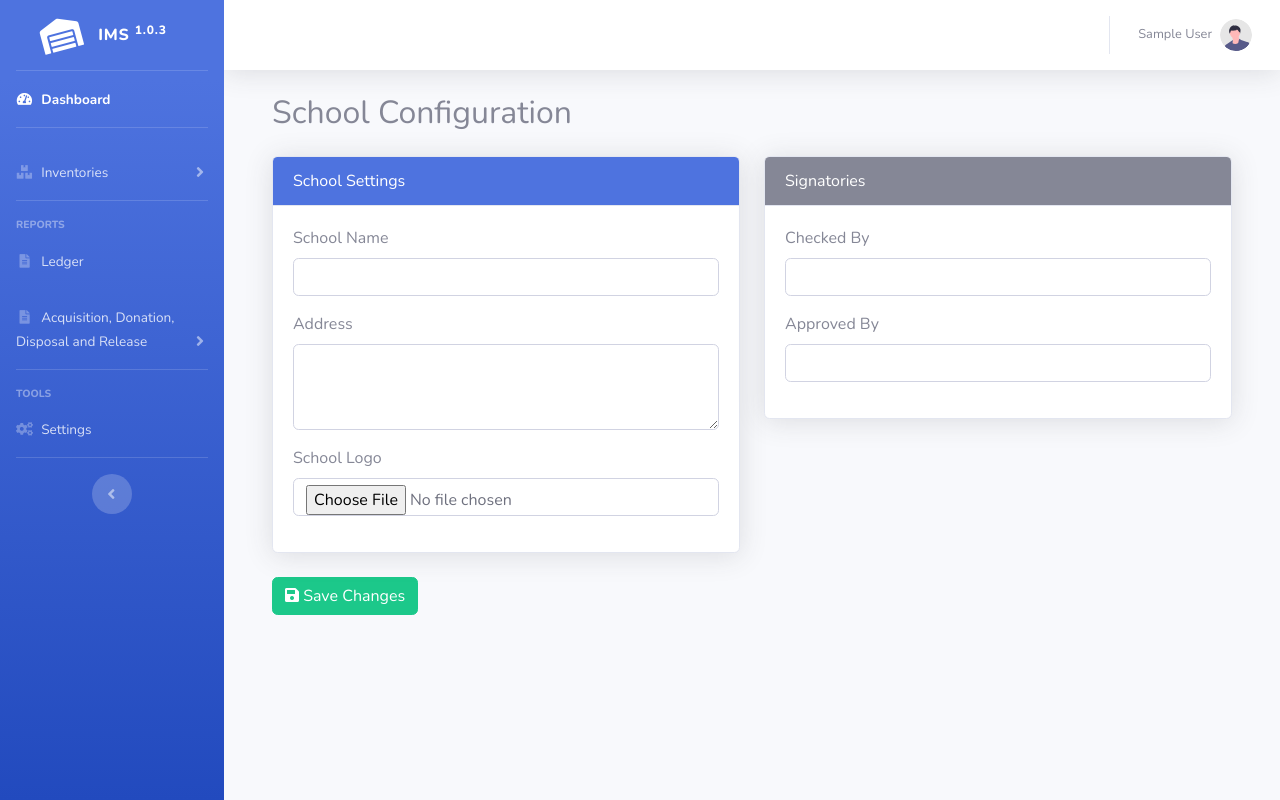
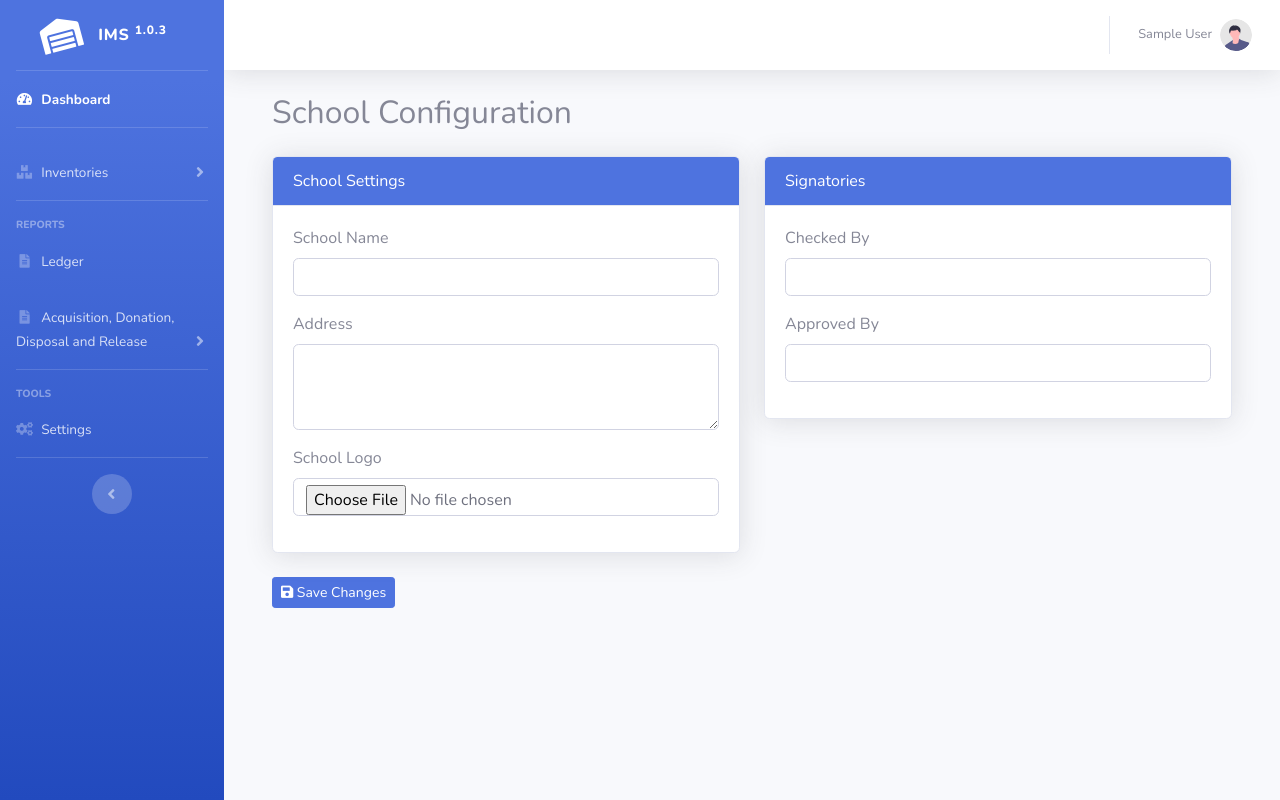
Before and after one commit to gylepatrick/IMS, a CodeIgniter app: page /database/settings in a window 1280 px wide. Run offline with CodeIgniter, Linux system fonts and the light colour scheme; the visitor is signed in with stand-in values (Sample User, id 1); data that the repository does not hold is empty; some libraries are stand-ins or nearby versions.

Commit message:
08/05/2025 - 2:45PM

```diff
--- a/application/views/medicine/index.php
+++ b/application/views/medicine/index.php
@@ -98,7 +98,7 @@
                     </span>
                 </td>
                         <td>
-                           <button class="btn btn-warning btn-sm updateBtn"
+                           <button class="btn btn-secondary m-2 btn-sm updateBtn"
                               data-id="<?= $t->id ?>"
                               data-item_code="<?= $t->item_code ?>"
                               data-quantity="<?= $t->quantity ?>"
@@ -112,7 +112,7 @@
                               </svg>
                            </button>
 
-                                  <button class="btn btn-danger btn-sm deleteBtn" data-id="<?= $t->id ?>" data-type="<?= $t->type ?>" data-item_code="<?= $t->item_code ?>" data-batch="<?= $t->batch_number ?>" data-quantity="<?= $t->quantity ?>">
+                                  <button class="btn btn-primary m-2 btn-sm deleteBtn" data-id="<?= $t->id ?>" data-type="<?= $t->type ?>" data-item_code="<?= $t->item_code ?>" data-batch="<?= $t->batch_number ?>" data-quantity="<?= $t->quantity ?>">
                                   <svg xmlns="http://www.w3.org/2000/svg" width="16" height="16" fill="currentColor" class="bi bi-trash-fill" viewBox="0 0 16 16">
                                     <path d="M2.5 1a1 1 0 0 0-1 1v1a1 1 0 0 0 1 1H3v9a2 2 0 0 0 2 2h6a2 2 0 0 0 2-2V4h.5a1 1 0 0 0 1-1V2a1 1 0 0 0-1-1H10a1 1 0 0 0-1-1H7a1 1 0 0 0-1 1zm3 4a.5.5 0 0 1 .5.5v7a.5.5 0 0 1-1 0v-7a.5.5 0 0 1 .5-.5M8 5a.5.5 0 0 1 .5.5v7a.5.5 0 0 1-1 0v-7A.5.5 0 0 1 8 5m3 .5v7a.5.5 0 0 1-1 0v-7a.5.5 0 0 1 1 0"/>
                                     </svg>
--- a/application/views/office/index.php
+++ b/application/views/office/index.php
@@ -87,7 +87,7 @@
                     </span>
                 </td>
                 <td>
-                <button class="btn btn-warning btn-sm updateBtn"
+                <button class="btn btn-secondary btn-sm updateBtn m-2"
                               data-id="<?= $t->id ?>"
                               data-item_code="<?= $t->item_code ?>"
                               data-quantity="<?= $t->quantity ?>"
@@ -101,7 +101,7 @@
                               </svg>
                            </button>
 
-                                  <button class="btn btn-danger btn-sm deleteBtn" data-id="<?= $t->id ?>" data-type="<?= $t->type ?>" data-item_code="<?= $t->item_code ?>" data-batch="<?= $t->batch_number ?>" data-quantity="<?= $t->quantity ?>">
+                                  <button class="btn btn-primary m-2 btn-sm deleteBtn" data-id="<?= $t->id ?>" data-type="<?= $t->type ?>" data-item_code="<?= $t->item_code ?>" data-batch="<?= $t->batch_number ?>" data-quantity="<?= $t->quantity ?>">
                                   <svg xmlns="http://www.w3.org/2000/svg" width="16" height="16" fill="currentColor" class="bi bi-trash-fill" viewBox="0 0 16 16">
                                     <path d="M2.5 1a1 1 0 0 0-1 1v1a1 1 0 0 0 1 1H3v9a2 2 0 0 0 2 2h6a2 2 0 0 0 2-2V4h.5a1 1 0 0 0 1-1V2a1 1 0 0 0-1-1H10a1 1 0 0 0-1-1H7a1 1 0 0 0-1 1zm3 4a.5.5 0 0 1 .5.5v7a.5.5 0 0 1-1 0v-7a.5.5 0 0 1 .5-.5M8 5a.5.5 0 0 1 .5.5v7a.5.5 0 0 1-1 0v-7A.5.5 0 0 1 8 5m3 .5v7a.5.5 0 0 1-1 0v-7a.5.5 0 0 1 1 0"/>
                                   </svg>
--- a/application/views/ppe/index.php
+++ b/application/views/ppe/index.php
@@ -95,7 +95,7 @@
                     </span>
                 </td>
                         <td>
-                           <button class="btn btn-warning btn-sm updateBtn"
+                           <button class="btn btn-secondary m-2 btn-sm updateBtn"
                               data-id="<?= $t->id ?>"
                               data-item_code="<?= $t->item_code ?>"
                               data-quantity="<?= $t->quantity ?>"
@@ -109,7 +109,7 @@
                               </svg>
                            </button>
 
-                                  <button class="btn btn-danger btn-sm deleteBtn" data-id="<?= $t->id ?>" data-type="<?= $t->type ?>" data-item_code="<?= $t->item_code ?>" data-batch="<?= $t->batch_number ?>" data-quantity="<?= $t->quantity ?>">
+                                  <button class="btn btn-primary m-2 btn-sm deleteBtn" data-id="<?= $t->id ?>" data-type="<?= $t->type ?>" data-item_code="<?= $t->item_code ?>" data-batch="<?= $t->batch_number ?>" data-quantity="<?= $t->quantity ?>">
                                   <svg xmlns="http://www.w3.org/2000/svg" width="16" height="16" fill="currentColor" class="bi bi-trash-fill" viewBox="0 0 16 16">
                                     <path d="M2.5 1a1 1 0 0 0-1 1v1a1 1 0 0 0 1 1H3v9a2 2 0 0 0 2 2h6a2 2 0 0 0 2-2V4h.5a1 1 0 0 0 1-1V2a1 1 0 0 0-1-1H10a1 1 0 0 0-1-1H7a1 1 0 0 0-1 1zm3 4a.5.5 0 0 1 .5.5v7a.5.5 0 0 1-1 0v-7a.5.5 0 0 1 .5-.5M8 5a.5.5 0 0 1 .5.5v7a.5.5 0 0 1-1 0v-7A.5.5 0 0 1 8 5m3 .5v7a.5.5 0 0 1-1 0v-7a.5.5 0 0 1 1 0"/>
                                     </svg>
--- a/application/views/settings_view.php
+++ b/application/views/settings_view.php
@@ -53,7 +53,7 @@
         <!-- Signatories Column -->
         <div class="col-md-6">
             <div class="card shadow mb-4">
-                <div class="card-header bg-secondary text-white">
+                <div class="card-header bg-primary text-white">
                     Signatories
                 </div>
                 <div class="card-body">
@@ -73,7 +73,7 @@
 
 
     <div class="text-end">
-    <button type="submit" class="btn btn-success mb-3">
+    <button type="submit" class="btn btn-primary btn-sm mb-3">
         <i class="fas fa-save me-2"></i> Save Changes
     </button>
 </div>
--- a/application/views/templates/footer.php
+++ b/application/views/templates/footer.php
@@ -15,8 +15,8 @@
                 </div>
                 <div class="modal-body">Select "Logout" below if you are ready to end your current session.</div>
                 <div class="modal-footer">
-                    <button class="btn btn-warning" type="button" data-dismiss="modal">Cancel</button>
-                    <a class="btn btn-danger" href="<?= base_url('logout') ?>">Logout</a>
+                    <button class="btn btn-secondary" type="button" data-dismiss="modal">Cancel</button>
+                    <a class="btn btn-primary" href="<?= base_url('logout') ?>">Logout</a>
                 </div>
             </div>
         </div>
```
